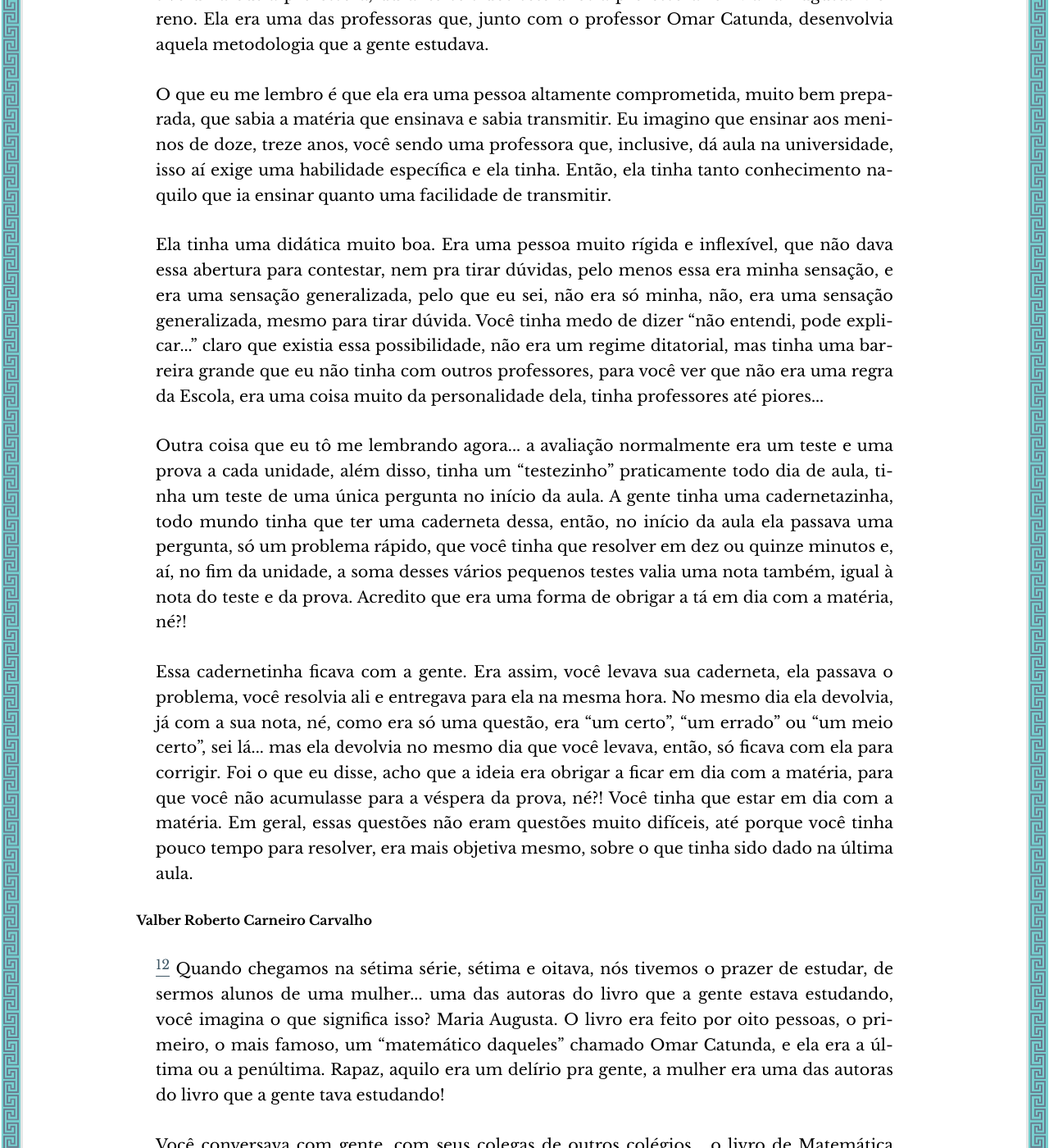
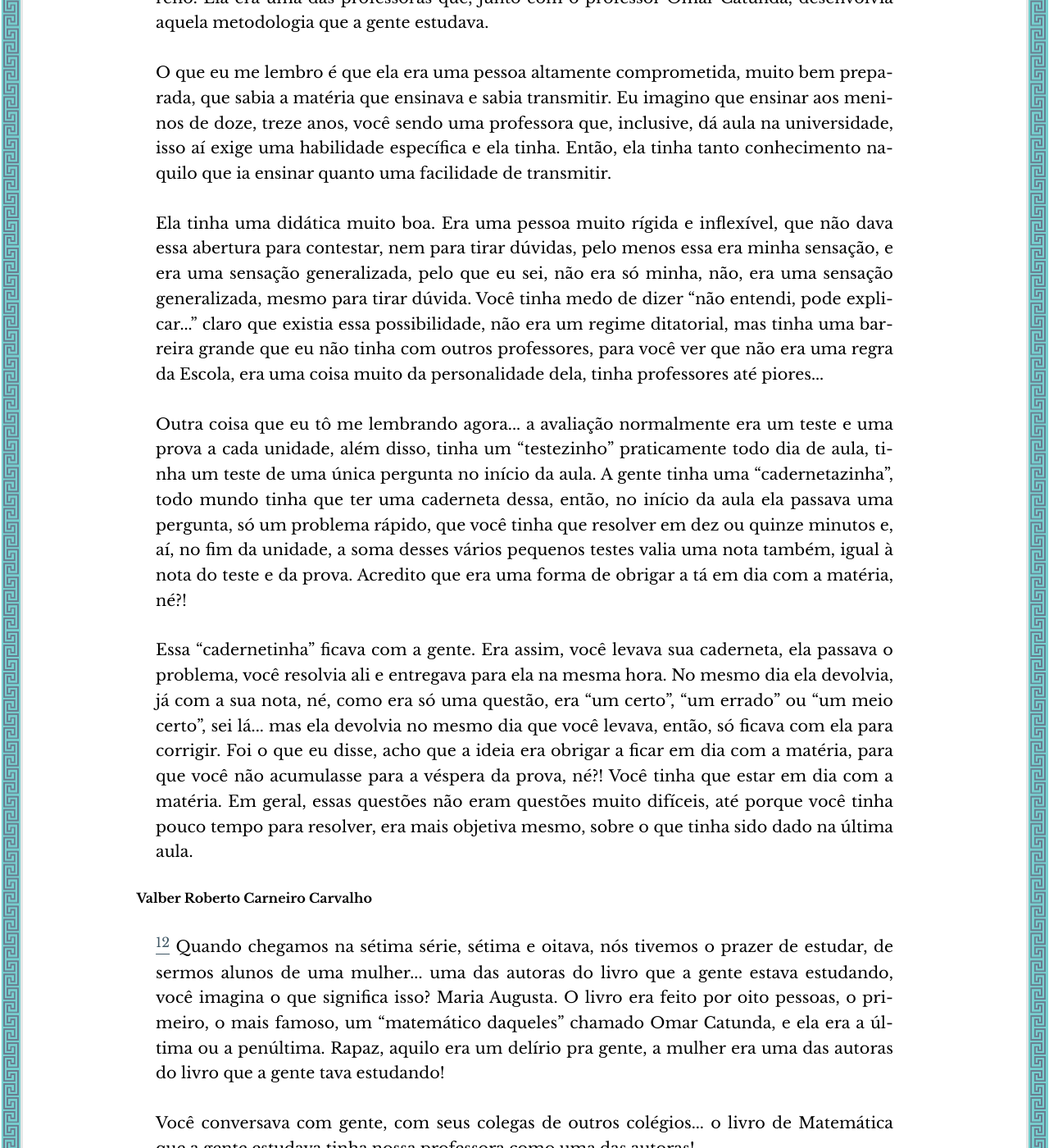
Before and after one commit to revistahipatia/revistahipatia.github.io, a Jekyll site: the page built from vol04num01/memoria/memoria.html, in a window 1280 px wide and 1400 px high, scrolled down 13469 px. Shown: the whole window at 82% size. Built offline with Jekyll 4.4.1, drawn with Linux system fonts in a browser that asks for light colours; some web fonts are replaced; Markdown is read by kramdown in place of the engine named in the settings; some of the changed text lies outside the part shown.

Commit message:
Correções textuais em Epístola, Memória e Panorama
Pequenos ajustes de texto e legendas vindos do repositório fonte
(~/code/vol04num01), com HTML e PDFs atualizados.

```diff
--- a/vol04num01/memoria/memoria.html
+++ b/vol04num01/memoria/memoria.html
@@ -96,7 +96,7 @@
 professora Martha Dantas, que coordenava o grupo que tinha uma proposta
 de criação de materiais ligados à Matemática Moderna. Depois de ter me
 formado em Matemática, ou melhor, antes mesmo de me formar, eu já
-comecei ensinar no Colégio de Aplicação. Porque eu substituí a
+comecei a ensinar no Colégio de Aplicação. Porque eu substituí a
 professora Nilza (da Rocha Medrado dos Santos) no terceiro ano de
 Colégio porque ela estava grávida e precisava de um professor
 substituto. Dos alunos que estavam estagiando eu fui selecionada para
@@ -109,8 +109,8 @@
 Faculdade de Filosofia com o professor Edson Faraco que ensinava
 Topologia, só depois voltei para a Bahia.</p>
 <p>Martha Dantas me acompanhou a vida toda, na Faculdade, na indicação
-de cursos, foi ela quem me indicou e tudo, ela me... animou pra ir pro
-Colégio de Aplicação. Também me indicava para dar aulas particulares,
+de cursos, foi ela quem me indicou e tudo, ela me... animou para ir para
+o Colégio de Aplicação. Também me indicava para dar aulas particulares,
 então, os resultados que chegavam para ela eram tão bons que ela só
 fazia me indicar, só dizia assim: “pra ensinar só Maria Augusta”. Eu que
 já no meu tempo de ginásio dava banca, atuei dando muita aula
@@ -160,7 +159,7 @@
 class="footnote-ref" id="fnref6"
 role="doc-noteref"><sup>6</sup></a>.</p>
 <p>Isso aconteceu antes da experiência de professor Catunda e Martha
-Dantas, foi aí que eu introduzi esse livro, foi um achado pra mim, ele
+Dantas, foi aí que eu introduzi esse livro, foi um achado para mim, ele
 era coisa bem moderna, bem moderna mesmo e não tinha essa conotação de
 livro de 1<sup><u>o</u></sup> ano de ginásio, 1<sup><u>o</u></sup> ano
 de colégio 1<sup><u>o</u></sup> , 2<sup><u>o</u></sup> e
@@ -191,19 +190,19 @@
 ela deixa de ter o vértice na origem e passa a ter para cima ou para
 baixo. Uma translação. Depois... dada uma função qualquer, como você
 trabalhar na função do 2<sup><u>o</u></sup> grau para descobrir que
-homotetia e que translações foram feitas da fundamental pra se chegar
+homotetia e que translações foram feitas da fundamental para se chegar
 aqui...</p>
 <p>Esse livro abriu muito a minha cabeça e abriu também a dos alunos.
-Depois é que eu fui casar que era uma homotetia, era uma translação, e a
-simetria também. Até simetria também. Tal função é obtida dessa forma...
-fazendo isso, fazendo homotetia, fazendo translação, depois simetria em
-relação ao eixo ou em relação ao eixo das ordenadas ou em relação a uma
-determinada reta... e aí pronto.</p>
+Depois é que eu fui “casar” que era uma homotetia, era uma translação, e
+a simetria também. Até simetria também. Tal função é obtida dessa
+forma... fazendo isso, fazendo homotetia, fazendo translação, depois
+simetria em relação ao eixo ou em relação ao eixo das ordenadas ou em
+relação a uma determinada reta... e aí pronto.</p>
 <p>Simultaneamente a esse trabalho, existia lá em Porto Alegre uma
-professora que tava fazendo umas experiências, uma maneira de introduzir
-os assuntos, mas ela não teve o sucesso esperado por falta de estímulo
-para os professores...</p>
-<p>Mas, esse livro, uma espécie de uma tradução de um livro americano,
+professora que estava fazendo umas experiências, uma maneira de
+introduzir os assuntos, mas ela não teve o sucesso esperado por falta de
+estímulo para os professores...</p>
+<p>Mas, esse livro, uma espécie de tradução de um livro americano,
 era... era uma coisa! Eu ficava encantada, a maneira não só como
 expunha, como ele introduzia a matéria, mas também a maneira como ele
 cobrava. Eu me lembro perfeitamente da maneira como ele cobrava, ele
@@ -222,7 +221,7 @@
 role="doc-noteref"><sup>7</sup></a>, cuja autoria é de Omar Catunda,
 começaram a querer experimentar esses materiais, esse livro, e me
 confiaram. Então, eu acompanhei uma turma com essa apostila que era,
-vamos dizer assim, feita grosso modo. Nós trabalhávamos, eu e ela
+vamos dizer assim, feita “grosso modo”. Nós trabalhávamos, eu e ela
 trabalhávamos, vamos dizer assim, à tarde e à noite e, de manhã, já
 estávamos aplicando. Foi muito assim “em cima da perna”, então, levei
 aqueles meninos até o terceiro ano. Lá eu tinha muita autonomia para
@@ -233,7 +232,7 @@
 <p>Apesar deles não terem o material suficiente, porque se tratava de
 uma experiência, então você não encontrava aquela matéria em lugar
 nenhum, era só mesmo aqueles apontamentos feitos, folhas assim... que eu
-entregava pra eles e aquele material é que eles estudavam, que eles
+entregava para eles e aquele material é que eles estudavam, que eles
 aplicavam. Depois é que foi feito uma apostila “grosseira” e depois é
 que eles fizeram um livro de editora, editora tal da Universidade. Mas
 foi feito inicialmente assim.</p>
@@ -268,7 +267,7 @@
 <p>Ela era a mais velha e puxou para casa dela. Mas, era mais rigorosa
 do que qualquer chefe de departamento, qualquer chefe de faculdade, ela
 era muito séria e nós retribuíamos, né?! Todo dia em vez de ir para
-outro lugar, íamos pra casa dela. O trabalho era feito lá.</p>
+outro lugar, íamos para casa dela. O trabalho era feito lá.</p>
 <p>Então, eu mesma não tenho assim aquela vaidade, aquela pretensão de
 ter feito... de aplicar método A, método B, meu negócio era... o meu
 intuito era estudar com eles, era fazê-los entender como eu estava
@@ -280,7 +279,7 @@
 matéria de Geometria Analítica e, também da parte moderna, que eles já
 começavam comigo, não era na faculdade, não.</p>
 <p>Eu não tinha total consciência do bem que a aplicação daquelas
-apostilas ia fazer porque... Quando eles entraram na faculdade já
+apostilas ia fazer porque... quando eles entraram na faculdade já
 deslancharam, porque o vestibular para eles foi considerado facílimo e
 as matérias tinham a ver com a matéria que eu ensinei, que estava
 associada à Matemática Moderna.</p>
@@ -347,8 +345,8 @@
 eu fazia lá de uma forma e no João Florêncio de outra.</p>
 <p>Eu não entendo a dificuldade que existiu de aplicar aqueles livros
 nos diversos colégios onde depois foram feitas iniciativas semelhantes.
-Acho que não tinha a ver com o Colégio de Aplicação. Mas, Dona Martha
-como parte do estudo sobre aquela proposta levou para outros colégios e
+Acho que não tinha a ver com o Colégio de Aplicação. Mas, Dona Martha,
+como parte do estudo sobre aquela proposta, levou para outros colégios e
 foi bem difícil, não sei se falta de base, preparo ou mesmo coragem do
 professor para aplicar.</p>
 <p>O que mais eu lamento é o Colégio ter acabado. Parece que a
@@ -368,7 +366,7 @@
 matérias assim, para ver se melhorava o nível, mas, não deu muito certo,
 não, porque não continuou.</p>
 <p>Hoje em dia acho que entra pesado nas matérias de Cálculo, Geometria
-analítica... entra pesado, não tem mais isso, não, mas levou-se alguns
+Analítica... entra pesado, não tem mais isso, não, mas levou-se alguns
 anos, eu não sei se foram dois ou três anos com essa experiência. Esse
 curso, apesar de ter esse conceito: “ah, é recuperar os alunos que
 tiraram nota baixa, que não atingiram o certo nível em Matemática...”
@@ -440,7 +437,7 @@
 escola, não sei, mas se você conseguir um livro da época, você pode ver
 que tudo tem demonstração, tudo tem hipótese, tese, demonstração. Se
 fazia, se fazia.</p>
-<p>Outro dia eu perguntei a Maria Augusta: “Maria Augusta, como é que
+<p>Outro dia eu perguntei à Maria Augusta: “Maria Augusta, como é que
 você enfiava aquilo tudo na cabeça da gente?” e ela respondeu: “também
 não sei, eu também não sei”. E a gente aprendia, a gente aprendia.</p>
 <p>Não era Geometria tradicional, não, era com rotação, simetria,
@@ -468,7 +465,7 @@
 conhecimento naquilo que ia ensinar quanto uma facilidade de
 transmitir.</p>
 <p>Ela tinha uma didática muito boa. Era uma pessoa muito rígida e
-inflexível, que não dava essa abertura para contestar, nem pra tirar
+inflexível, que não dava essa abertura para contestar, nem para tirar
 dúvidas, pelo menos essa era minha sensação, e era uma sensação
 generalizada, pelo que eu sei, não era só minha, não, era uma sensação
 generalizada, mesmo para tirar dúvida. Você tinha medo de dizer “não
@@ -480,14 +477,14 @@
 <p>Outra coisa que eu tô me lembrando agora... a avaliação normalmente
 era um teste e uma prova a cada unidade, além disso, tinha um
 “testezinho” praticamente todo dia de aula, tinha um teste de uma única
-pergunta no início da aula. A gente tinha uma cadernetazinha, todo mundo
-tinha que ter uma caderneta dessa, então, no início da aula ela passava
-uma pergunta, só um problema rápido, que você tinha que resolver em dez
-ou quinze minutos e, aí, no fim da unidade, a soma desses vários
+pergunta no início da aula. A gente tinha uma “cadernetazinha”, todo
+mundo tinha que ter uma caderneta dessa, então, no início da aula ela
+passava uma pergunta, só um problema rápido, que você tinha que resolver
+em dez ou quinze minutos e, aí, no fim da unidade, a soma desses vários
 pequenos testes valia uma nota também, igual à nota do teste e da prova.
 Acredito que era uma forma de obrigar a tá em dia com a matéria,
 né?!</p>
-<p>Essa cadernetinha ficava com a gente. Era assim, você levava sua
+<p>Essa “cadernetinha” ficava com a gente. Era assim, você levava sua
 caderneta, ela passava o problema, você resolvia ali e entregava para
 ela na mesma hora. No mesmo dia ela devolvia, já com a sua nota, né,
 como era só uma questão, era “um certo”, “um errado” ou “um meio certo”,
@@ -623,8 +620,9 @@
 <li id="fn1"><p>As entrevistas mencionadas ocorreram por circunstância
 da produção da tese: ‘Memórias de Ex-Alunos do Colégio de Aplicação da
 Universidade da Bahia Sobre o Ensino da Matemática Moderna: a construção
-de uma instituição modernizadora’’ (RIOS, 2012).<a href="#fnref1"
-class="footnote-back" role="doc-backlink">↩︎</a></p></li>
+de uma instituição modernizadora’’ (RIOS, 2012). As fotografias
+utilizadas no artigo são parte do acervo pessoal da professora.<a
+href="#fnref1" class="footnote-back" role="doc-backlink">↩︎</a></p></li>
 <li id="fn2"><p>O Colégio teve outras cinco formas oficiais de
 identificação: Ginásio Anexo à Faculdade de Filosofia da Universidade da
 Bahia; Colégio de Aplicação da Faculdade de Filosofia da Universidade da
--- a/vol04num01/panorama/panorama.html
+++ b/vol04num01/panorama/panorama.html
@@ -260,7 +260,7 @@
 <img src="fig92.png" />
 </figure>
 <p>Estes bilhares (em que o bordo sempre é côncavo do ponto de vista da
-partícula), são hoje conhecidos como <span><strong>bilhares de
+partícula) são hoje conhecidos como <span><strong>bilhares de
 Sinaı̆</strong></span> ou <span><strong>bilhares
 dispersivos</strong></span>. Eles também podem ser construídos no toro
 bidimensional <span class="math inline">\(\mathbb T^2\)</span>:
```
Also changed, not shown: other parts of vol04num01/memoria/memoria.html (+23 -26 lines), other parts of vol04num01/panorama/panorama.html (+1 -1 lines), vol04num01/epistola/epistola.html (+4 -3 lines), 7 other files.
